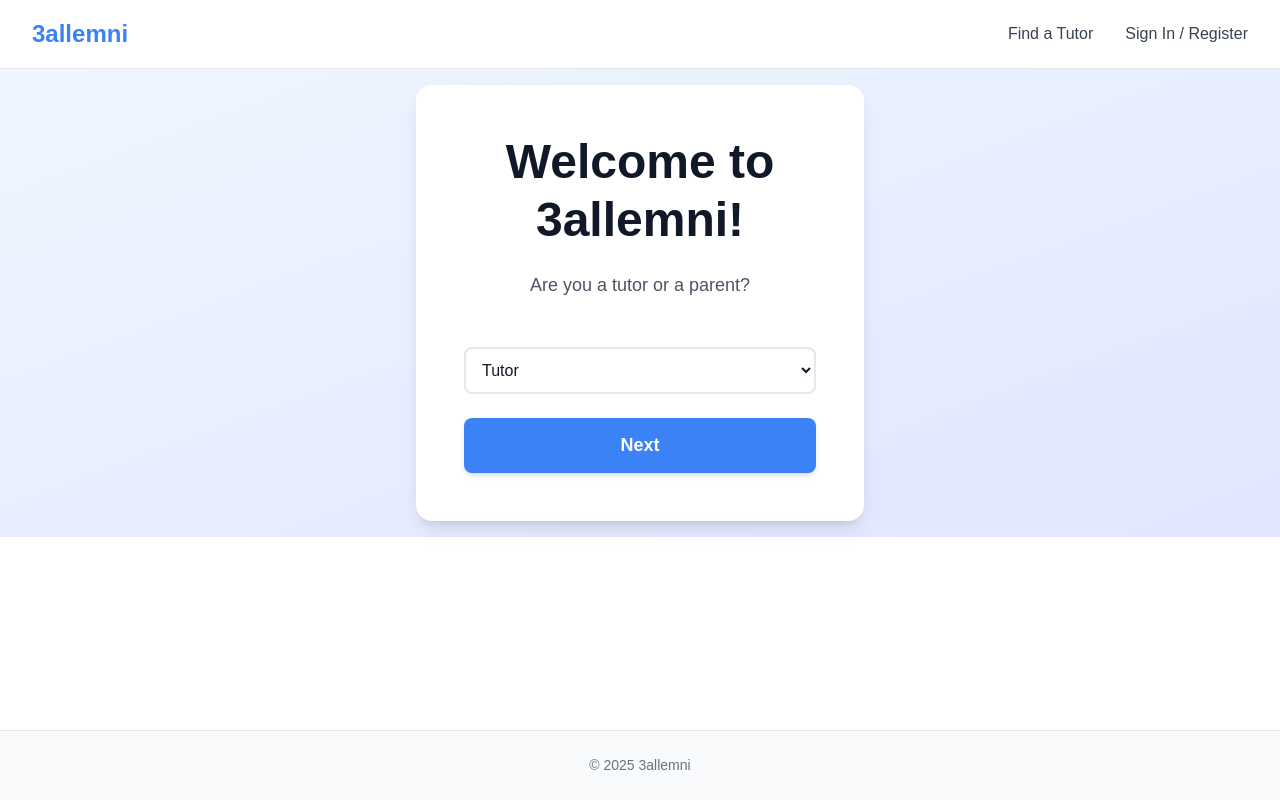
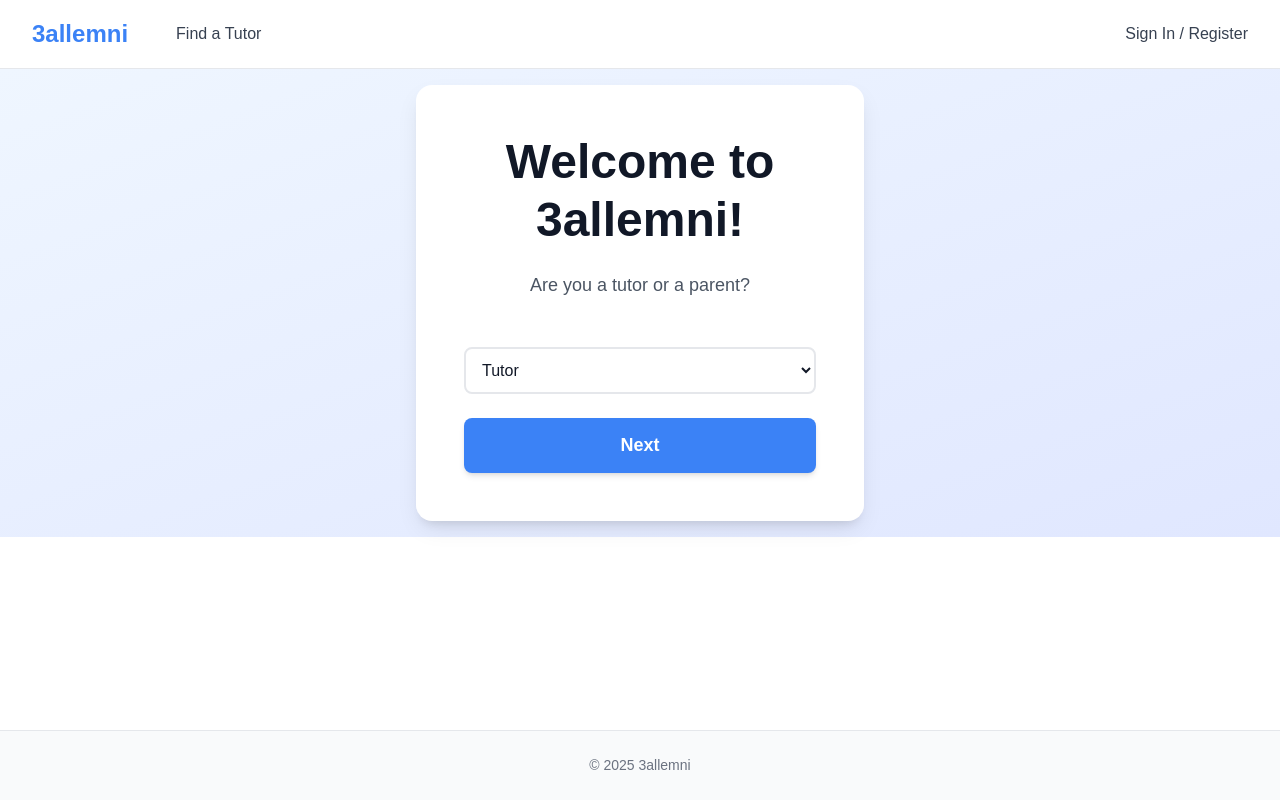
Before and after one commit to basselfads23/3allemni, a Next.js app: page / in a window 1280 px wide. Built offline with nearby package versions, Linux system fonts and the light colour scheme; no server answers.

Commit message:
UI: Reorganize header navigation to group links on the left and auth on the right

```diff
--- a/src/app/globals.css
+++ b/src/app/globals.css
@@ -65,7 +65,20 @@ body {
   margin: 0 auto; /* Center horizontally */
   padding: 1rem 2rem; /* 16px top/bottom, 32px left/right */
   display: flex; /* Flexbox layout */
-  justify-content: space-between; /* Space between logo and nav */
+  justify-content: space-between; /* Space between left and right groups */
+  align-items: center; /* Vertically center */
+}
+
+/* Container for logo and nav links */
+.header-left {
+  display: flex; /* Flexbox layout */
+  align-items: center; /* Vertically center logo and nav */
+  gap: 3rem; /* Spacing between logo and the nav link group */
+}
+
+/* Container for auth buttons */
+.header-auth {
+  display: flex; /* Flexbox layout */
   align-items: center; /* Vertically center */
 }
 
@@ -76,6 +89,7 @@ body {
   color: #3b82f6; /* Blue text */
   text-decoration: none; /* No underline */
   transition: color 0.2s; /* Smooth color transition */
+  flex-shrink: 0; /* Don't shrink logo */
 }
 
 /* Logo hover state */
@@ -86,7 +100,8 @@ body {
 /* Navigation container */
 .header-nav {
   display: flex; /* Flexbox layout */
-  gap: 2rem; /* 32px spacing between links */
+  align-items: center; /* Vertically center items */
+  gap: 2rem; /* 32px spacing between items */
 }
 
 /* Navigation link */
--- a/src/components/layout/Header.tsx
+++ b/src/components/layout/Header.tsx
@@ -10,21 +10,28 @@ export default async function Header() {
 
   return (
     <header className="header">
-      <div className="header-content flex items-center justify-between">
+      <div className="header-content">
+        {/* Left section: Logo and navigation links */}
+        <div className="header-left">
           <Link href="/" className="header-logo">
             3allemni
           </Link>
 
-        <nav className="header-nav flex items-center gap-4">
+          <nav className="header-nav">
             <Link href="/parent" className="header-link">
               Find a Tutor
             </Link>
-
-          {session ? (
-            <>
+            {session && (
               <Link href="/tutor" className="header-link font-semibold">
                 Dashboard
               </Link>
+            )}
+          </nav>
+        </div>
+
+        {/* Right section: Authentication buttons */}
+        <div className="header-auth">
+          {session ? (
             <form
               action={async () => {
                 "use server";
@@ -35,7 +42,6 @@ export default async function Header() {
                 Sign Out
               </button>
             </form>
-            </>
           ) : (
             <form
               action={async () => {
@@ -48,7 +54,7 @@ export default async function Header() {
               </button>
             </form>
           )}
-        </nav>
+        </div>
       </div>
     </header>
   );
```
Lines whose indentation alone changed are shown as unchanged.
